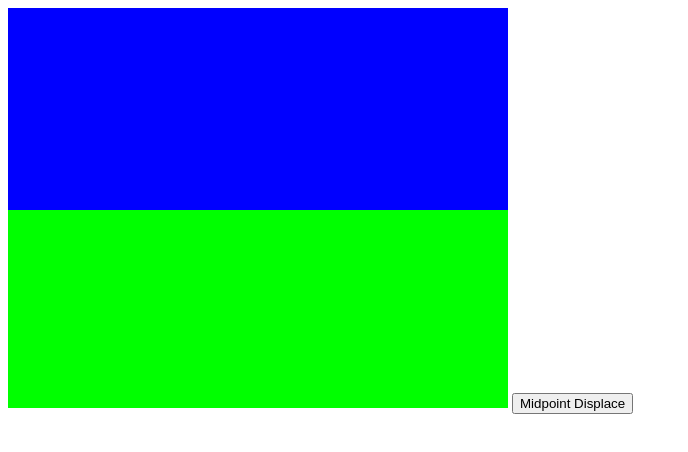
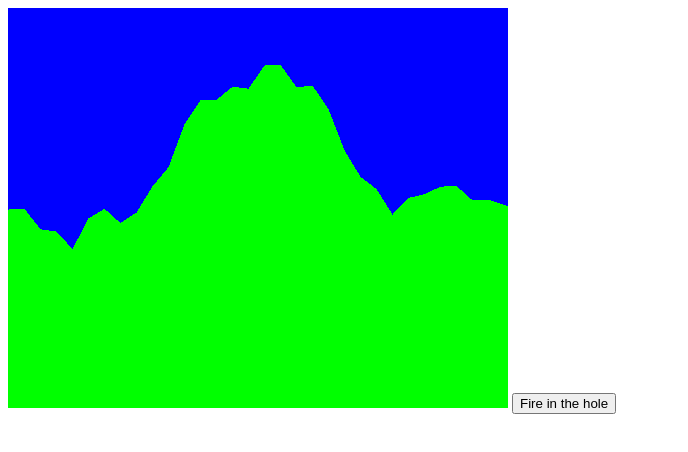
Before and after one commit to gordlea/dirt2d, a plain HTML site: page public/index.html in a window 1280 px wide. Shown: the whole page, without its empty margins (0-688 px from the left). Drawn offline with Linux system fonts and the light colour scheme.

Commit message:
terrain now deforms with explosions

```diff
--- /dev/null
+++ b/public/dirt2d.css
@@ -0,0 +1,3 @@
+canvas {
+    float: left;
+}
--- a/public/index.html
+++ b/public/index.html
@@ -1,145 +1,24 @@
 <!DOCTYPE html>
 
     <head>
-		<script src="klass.js"></script>
-    </head>
-    <body>
-		<canvas id="canvas1" width="500", height="400">
+		<script src="js/klass.js"></script>
+    <script src="js/ground.js"></script>
+    <script src="js/dirt2d.js"></script>
+
+</head>
+    <body onload="start()">
+
+		<canvas id="canvas1" width="500" height="400">
+
 		Random Canvas
 		</canvas>
-		<button onclick="mpd()">Midpoint Displace</button>
+        <span class="buttons">
 
-		<script type="text/javascript">
-		element = document.getElementById("canvas1");
-		c = element.getContext("2d");
+                <!--<button onclick="mpd()">Midpoint Displace</button>-->
 
-		// read the width and height of the canvas
-		width = element.width;
-		height = element.height;
+                <button onclick="boom()">Fire in the hole</button>
 
-		function setPixel(imageData, x, y, r, g, b, a) {
-		    index = (x + y * imageData.width) * 4;
-		    imageData.data[index+0] = r;
-		    imageData.data[index+1] = g;
-		    imageData.data[index+2] = b;
-		    imageData.data[index+3] = a;
-		}
+        </span>
 
-		function drawTerrain(imageData, lineoutput, height) {
-
-			for (var x = 0; x < lineoutput.length; x++){
-				for (var y = 0; y < height; y++) {
-					if (y > lineoutput[x]) {
-						setPixel(imageData, x, y, 0, 255, 0, 255);
-					} else {
-						setPixel(imageData, x, y, 0, 0, 255, 255);
-					}
-				}
-			}
-		}
-
-
-		// create a new pixel array
-		imageData = c.createImageData(width, height);
-
-
-		var Linerator = klass(function(config) {
-			this.w = 2;
-			while (this.w < config.width) {
-				this.w *= 2;
-			}
-
-			this.pixelWidth = config.width;
-
-			// this.w = config.width;
-			this.h = config.height;
-
-			var mid = Math.round(this.h/2);
-			this.segments = [[mid, mid]];
-
-			this.maxOffset = mid;
-			this.minOffset = -1*mid;
-
-		}).methods({
-			toArray: function() {
-				var output = [];
-
-				var segWidth = this.w / this.segments.length;
-				console.log("segWidth: %d", segWidth);
-				for (var segi = 0; segi < this.segments.length; segi++) {
-
-					var seg = this.segments[segi];
-					var pixAmount = (seg[1] - seg[0])/segWidth;
-
-					for (var pixeli = 0; pixeli < segWidth; pixeli++) {
-						var pix = segi * segWidth + pixeli;
-						if (pix >= this.pixelWidth) {
-							break;
-						}
-						output.push(seg[0] + (pixAmount*pixeli+1));
-					}
-
-
-				}
-
-				return output;
-			},
-
-			divide: function() {
-				var newSegments = [];
-
-				var segWidth = this.w / this.segments.length;
-				if (segWidth < 1) {
-					return;
-				}
-
-
-				for (var i = 0; i < this.segments.length; i++) {
-
-
-					var offset = Linerator.getRandom(this.minOffset, this.maxOffset);
-
-
-					var seg = this.segments[i];
-
-					var midY = (seg[0]+seg[1])/2;
-
-					newSegments.push([seg[0], midY+offset]);
-					newSegments.push([midY+offset, seg[1]]);
-
-				}
-
-				this.minOffset /= 2;
-				this.maxOffset /= 2;
-
-				this.segments = newSegments;
-								console.log("line now has %d segments", this.segments.length);
-			}
-		}).statics({
-			getRandom: function(min, max) {
-			    return min + Math.floor(Math.random() * (max - min + 1));
-			}
-		});
-
-
-		var line = new Linerator({
-			width: width,
-			height: height
-		});
-
-		console.dir(line.toArray());
-					drawTerrain(imageData, line.toArray(), height);
-					c.putImageData(imageData, 0, 0); // at coords 0,0
-
-		function mpd() {
-			console.log("mpding!!");
-
-			line.divide();
-			console.dir(line.toArray());
-			drawTerrain(imageData, line.toArray(), height);
-			c.putImageData(imageData, 0, 0); // at coords 0,0
-
-		}
-		</script>
     </body>
 </html>
--- /dev/null
+++ b/public/js/dirt2d.js
@@ -0,0 +1,68 @@
+var ground = null;
+var width = null;
+var height = null;
+function start() {
+    element = document.getElementById("canvas1");
+    c = element.getContext("2d");
+
+// read the width and height of the canvas
+    width = element.width;
+    height = element.height;
+
+
+
+// create a new pixel array
+    imageData = c.createImageData(width, height);
+
+    ground = new Ground({
+        width: width,
+        height: height
+    });
+
+//    console.dir(line.toArray());
+
+    drawTerrain(imageData, ground.array, height);
+    c.putImageData(imageData, 0, 0); // at coords 0,0
+
+}
+
+
+
+function setPixel(imageData, x, y, r, g, b, a) {
+    index = (x + y * imageData.width) * 4;
+    imageData.data[index+0] = r;
+    imageData.data[index+1] = g;
+    imageData.data[index+2] = b;
+    imageData.data[index+3] = a;
+}
+
+function drawTerrain(imageData, lineoutput, height) {
+
+    for (var x = 0; x < lineoutput.length; x++){
+        for (var y = 0; y < height; y++) {
+            if (y > lineoutput[x]) {
+                setPixel(imageData, x, y, 0, 255, 0, 255);
+            } else {
+                setPixel(imageData, x, y, 0, 0, 255, 255);
+            }
+        }
+    }
+}
+
+function mpd() {
+    console.log("mpding!!");
+
+//    ground.divide();
+//    console.dir(line.toArray());
+    drawTerrain(imageData, ground.divide(), height);
+    c.putImageData(imageData, 0, 0); // at coords 0,0
+
+}
+
+function boom() {
+    var boom_x = width / 2;
+    var boom_y = height /2;
+
+    drawTerrain(imageData, ground.explosion(boom_x, boom_y, 10), height);
+    c.putImageData(imageData, 0, 0); // at coords 0,0
+}
--- /dev/null
+++ b/public/js/ground.js
@@ -0,0 +1,99 @@
+var Ground = klass(function(config) {
+    this.w = 2;
+    while (this.w < config.width) {
+        this.w *= 2;
+    }
+
+    this.pixelWidth = config.width;
+
+    // this.w = config.width;
+    this.h = config.height;
+
+    var mid = Math.round(this.h/2);
+    this.segments = [[mid, mid]];
+
+    this.maxOffset = mid;
+    this.minOffset = -1*mid;
+    this.array = [];
+
+    this.divide();
+    this.divide();
+    this.divide();
+    this.divide();
+    this.divide();
+
+}).methods({
+        toArray: function() {
+            var output = [];
+
+            var segWidth = this.w / this.segments.length;
+            console.log("segWidth: %d", segWidth);
+            for (var segi = 0; segi < this.segments.length; segi++) {
+
+                var seg = this.segments[segi];
+                var pixAmount = (seg[1] - seg[0])/segWidth;
+
+                for (var pixeli = 0; pixeli < segWidth; pixeli++) {
+                    var pix = segi * segWidth + pixeli;
+                    if (pix >= this.pixelWidth) {
+                        break;
+                    }
+                    output.push(seg[0] + (pixAmount*pixeli+1));
+                }
+
+
+            }
+
+            return output;
+        },
+
+        divide: function() {
+            var newSegments = [];
+
+            var segWidth = this.w / this.segments.length;
+            if (segWidth < 1) {
+                return;
+            }
+
+
+            for (var i = 0; i < this.segments.length; i++) {
+
+
+                var offset = Ground.getRandom(this.minOffset, this.maxOffset);
+
+
+                var seg = this.segments[i];
+
+                var midY = (seg[0]+seg[1])/2;
+
+                newSegments.push([seg[0], midY+offset]);
+                newSegments.push([midY+offset, seg[1]]);
+
+            }
+
+            this.minOffset /= 2;
+            this.maxOffset /= 2;
+
+            this.segments = newSegments;
+            console.log("line now has %d segments", this.segments.length);
+
+            this.array = this.toArray();
+            return this.array;
+        },
+
+        explosion: function(a, b, radius) {
+            var line = this.array;
+
+
+            for (var i = -1 * radius; i <= radius; i++) {
+                var x = i;
+                var y = Math.sqrt(-1 * (Math.pow(x,2) - Math.pow(radius,2)));
+                line[a - x] += y;
+            }
+            return line;
+        }
+    }).statics({
+        getRandom: function(min, max) {
+            return min + Math.floor(Math.random() * (max - min + 1));
+        }
+    });
```
Also changed, not shown: public/js/klass.js (renamed from public/klass.js).
